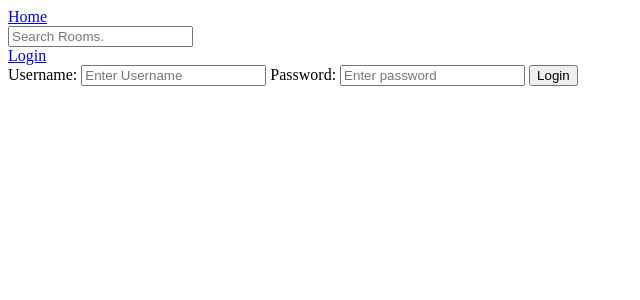
After one commit to GauravKBhatt/Studybud_Django_TraversyMedia, a Django app: page /login/ in a window 1280 px wide. The commit adds this page. Shown: the top 300 px of the page, without its empty margins (0-640 px from the left). Run offline with Django 5.2, Linux system fonts and the light colour scheme.

Commit message:
Added session authenticated login/logout

```diff
--- /dev/null
+++ b/base/templates/base/login_register.html
@@ -0,0 +1,14 @@
+{%extends 'main.html'%}
+{%block content%}
+<div>
+    <form method="POST" action="">
+        {% csrf_token %}
+        <label>Username:</label>
+        <input type="text" name="username" placeholder="Enter Username"/>
+
+        <label>Password:</label>
+        <input type="password" name="password" placeholder="Enter password"/>
+        <input type="submit" value="Login"/>
+    </form>
+</div>
+{% endblock content%}
--- a/base/urls.py
+++ b/base/urls.py
@@ -2,6 +2,9 @@ from django.urls import path
 from . import views
 
 urlpatterns = [
+    # path for the login page
+    path('logout/',views.logoutPage,name="logoutPage"),
+    path('login/',views.loginPage,name="loginPage"),
     # this is to make sure that the website first lands on the home page.
     path('',views.home,name="Home"),
     # this is to make sure the home link from navbar routes to the home page
--- a/base/views.py
+++ b/base/views.py
@@ -1,8 +1,11 @@
 from django.shortcuts import render,redirect
 from django.http import HttpResponse
+from django.contrib.auth.models import User
 # this helps us add AND OR to the queries
 from .models import Room,Topic
 from django.db.models import Q
+from django.contrib import messages
+from django.contrib.auth import authenticate, login,logout
 
 from .forms import RoomForm
 #using the HttpResponse method.
@@ -17,6 +20,28 @@ from .forms import RoomForm
 #     {'id':2,'name':"Django"},
 #     {'id':3,'name':"javascript"},
 # ]
+
+def loginPage(request):
+    if request.method =='POST':
+        username = request.POST.get('username')
+        password = request.POST.get('password')
+
+        try:
+            user = authenticate(request, username=username, password=password)
+            if user is not None:
+                login(request, user)
+                return redirect('Home')
+            else:
+                messages.error(request, 'Invalid User')
+        except:
+            messages.error(request, 'The password is wrong')
+    context={}
+    return render(request,'base/login_register.html',context)
+
+# figuring out logout
+def logoutPage(request):
+    logout(request)
+    return redirect('Home')
 
 # using the render method.
 def home(request):
--- a/templates/main.html
+++ b/templates/main.html
@@ -7,7 +7,15 @@
   </head>
   <body>
     <!-- This is used so that navbar can be on the top of all the templates who extend(inherit) the main  template -->
-    {%include 'navbar.html'%} {%block content%}
+    {%include 'navbar.html'%}
+    {% if messages %}
+    <ul class="messages">
+      {% for message in messages %}
+        <li>{{ message }}</li>
+      {% endfor %}
+    </ul>
+    {% endif %}
+    {%block content%}
     <!-- The content of the inherited classes goes inside this class. -->
     {%endblock%}
   </body>
--- a/templates/navbar.html
+++ b/templates/navbar.html
@@ -4,3 +4,8 @@
     <!-- here the words entered by the user will be sent to the view as parameter 'q' -->
     <input type="text" name="q" placeholder="Search Rooms."/>
 </form>
+{%if request.user.is_authenticated%}
+<a href="{%url 'logoutPage'%}">Logout</a>
+{%else%}
+<a href="{%url 'loginPage'%}">Login</a>
+{%endif%}
```
Also changed, not shown: db.sqlite3.
